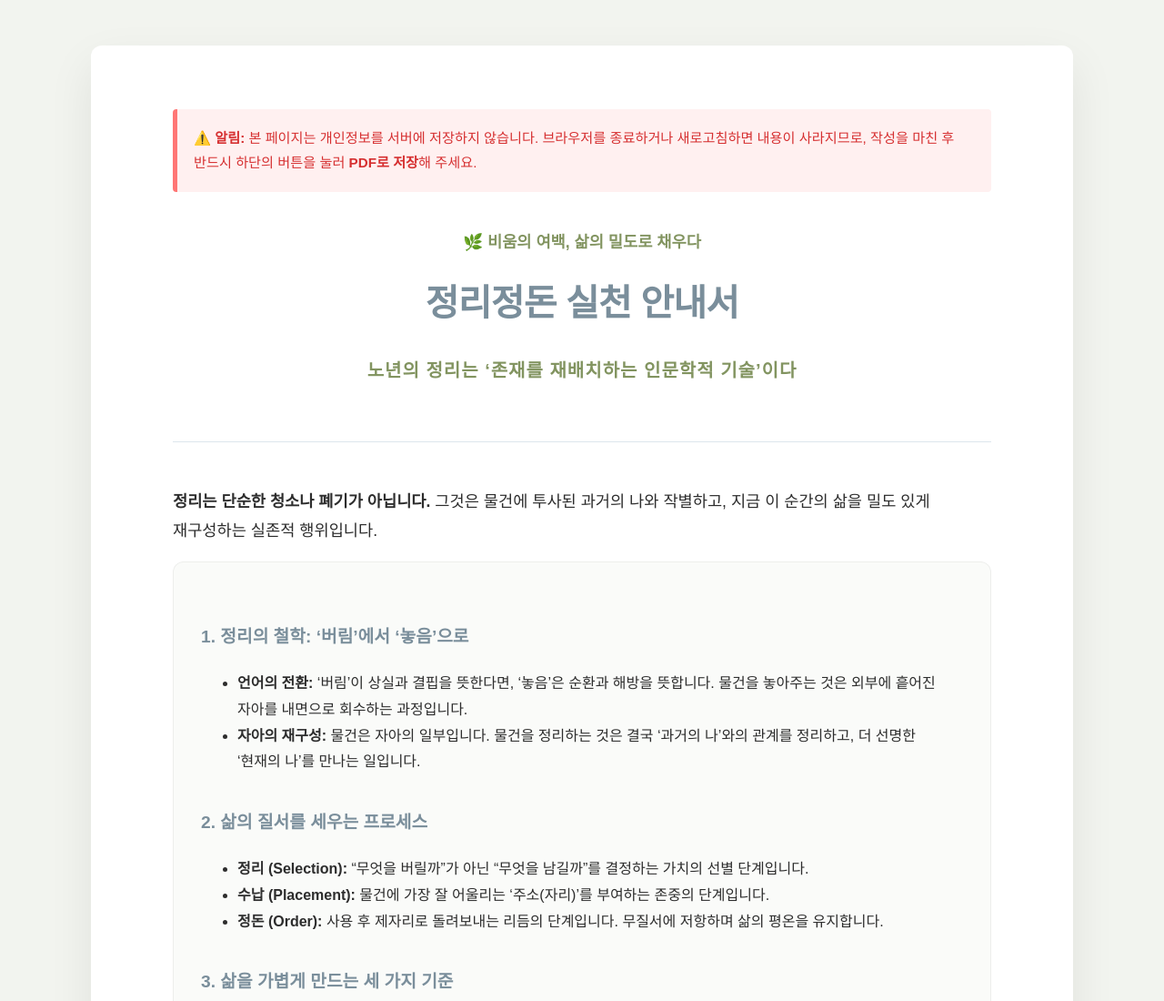
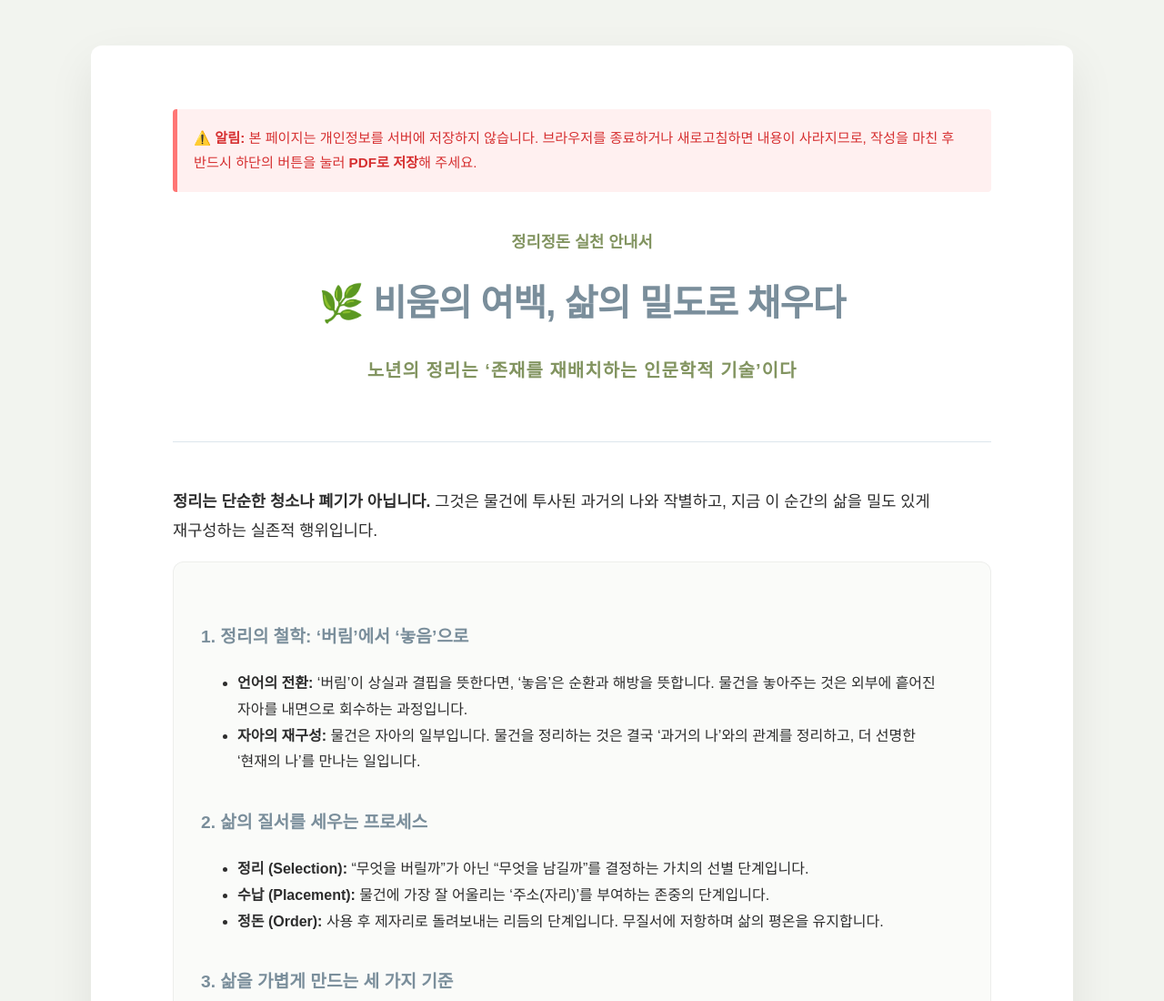
Before and after one commit to say2sky-goyo/welldying-checklist-, a plain HTML site: page arrange.html in a window 1280 px wide. Shown: the top 1100 px of the page at 91% size. Drawn offline with Linux system fonts and the light colour scheme; a web font is replaced by a local one.

Commit message:
Update arrange.html

```diff
--- a/arrange.html
+++ b/arrange.html
@@ -268,8 +268,8 @@
     </div>
 
     <header>
-        <p style="color:var(--accent-color); font-weight:800; margin-bottom:5px; font-size: 1.1em;">🌿 비움의 여백, 삶의 밀도로 채우다</p>
-        <h1>정리정돈 실천 안내서</h1>
+        <p style="color:var(--accent-color); font-weight:800; margin-bottom:5px; font-size: 1.1em;">정리정돈 실천 안내서</p>
+        <h1>🌿 비움의 여백, 삶의 밀도로 채우다</h1>
         <p class="subtitle">노년의 정리는 ‘존재를 재배치하는 인문학적 기술’이다</p>
     </header>
 
```
